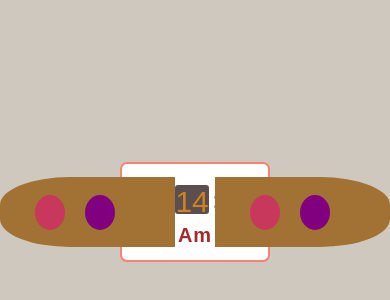
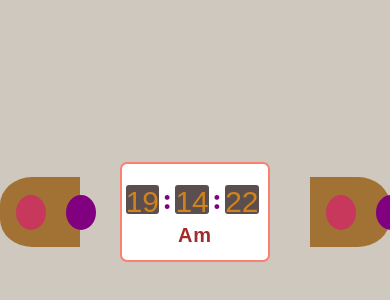
Before and after one commit to Skipper-kenya/Simple-clock, a plain HTML site: page index.html in a window 390 px wide. Shown: the part 210-510 px from the top of the page. Drawn offline with Linux system fonts and the light colour scheme.

Commit message:
Update style.css

```diff
--- a/style.css
+++ b/style.css
@@ -129,3 +129,8 @@ body{
     height: 100%;
     background-color: purple;
 }
+
+@media only screen and (max-width:600px) {
+    .hands{
+    width:80px;
+}
```
